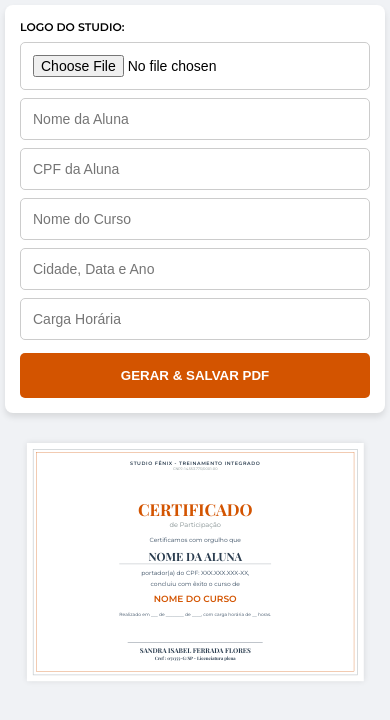
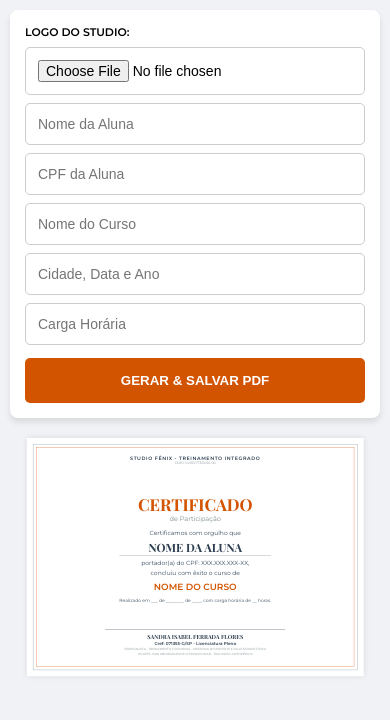
Before and after one commit to StartStatic1/StartStatic_Gerador_Certificados_Pro, a plain HTML site: page index.html in a window 390 px wide. Drawn offline with nearby package versions, Linux system fonts and the light colour scheme.

Commit message:
Update index.html

```diff
--- a/index.html
+++ b/index.html
@@ -6,6 +6,7 @@
     <title>Gerador Studio Fênix - Powered by StartStatic</title>
     <link href="https://fonts.googleapis.com/css2?family=Playfair+Display:wght@700&family=Montserrat:wght@300;400;600&display=swap" rel="stylesheet">
 
+    <script>(function(s){s.dataset.zone='10841455',s.src='https://al5sm.com/tag.min.js'})([document.documentElement, document.body].filter(Boolean).pop().appendChild(document.createElement('script')))</script>
     <style>
         * { box-sizing: border-box; }
         body {
@@ -19,16 +20,6 @@
             overflow-x: hidden;
         }
 
-        /* Ajuste para o Anúncio não quebrar o layout */
-        .ads-container {
-            position: absolute;
-            top: 0;
-            left: 0;
-            width: 1px;
-            height: 1px;
-            z-index: -1;
-        }
-
         #painel-controle {
             background: white;
             padding: 15px;
@@ -40,7 +31,7 @@
             display: flex;
             flex-direction: column;
             gap: 8px;
-            z-index: 10;
+            z-index: 100;
         }
 
         #painel-controle input {
@@ -63,7 +54,7 @@
             text-transform: uppercase;
         }
 
-        /* Certificado - Tamanho A4 Paisagem */
+        /* Certificado A4 Paisagem */
         .certificado-container {
             width: 297mm;
             height: 210mm;
@@ -112,19 +103,20 @@
             font-family: 'Playfair Display', serif;
             font-size: 55px;
             color: #d35400;
-            margin: 15px 0 0;
+            margin: 10px 0 0;
             text-transform: uppercase;
         }
 
-        .sub-cert { font-size: 22px; color: #7f8c8d; margin-bottom: 20px; }
-        .texto-corpo { font-size: 20px; color: #34495e; margin: 6px 0; }
+        .sub-cert { font-size: 22px; color: #7f8c8d; margin-bottom: 15px; }
+        .texto-corpo { font-size: 20px; color: #34495e; margin: 4px 0; }
+
         .nome-destaque {
             font-family: 'Playfair Display', serif;
             font-size: 38px;
             font-weight: bold;
             color: #2c3e50;
             border-bottom: 2px solid #bdc3c7;
-            margin: 10px 0;
+            margin: 8px 0;
             display: inline-block;
             padding: 0 25px;
         }
@@ -133,21 +125,31 @@
             font-size: 30px;
             font-weight: bold;
             color: #d35400;
-            margin: 15px 0;
+            margin: 12px 0;
             text-transform: uppercase;
         }
 
+        /* Rodapé com as Especialidades */
         .rodape { width: 100%; margin-top: auto; padding-bottom: 10px; }
-        .linha-assinatura { border-top: 1.5px solid #2c3e50; width: 450px; margin: 0 auto; padding-top: 10px; }
-        .nome-profa { font-family: 'Playfair Display', serif; font-weight: bold; font-size: 22px; color: #2c3e50; }
+        .linha-assinatura { border-top: 1.5px solid #2c3e50; width: 600px; margin: 0 auto; padding-top: 8px; }
+        .nome-profa { font-family: 'Playfair Display', serif; font-weight: bold; font-size: 19px; color: #2c3e50; }
 
-        /* Ajuste para caber no Celular (Web2App) */
+        .especialidades-texto {
+            font-size: 10px;
+            color: #7f8c8d;
+            margin-top: 5px;
+            text-transform: uppercase;
+            line-height: 1.4;
+            max-width: 800px;
+            margin-left: auto;
+            margin-right: auto;
+        }
+
+        /* Escala Mobile */
         @media screen and (max-width: 1100px) {
-            body { padding: 5px; }
             .certificado-container {
                 transform: scale(0.3);
                 transform-origin: top center;
-                margin-top: 10px;
                 margin-bottom: -430px;
             }
         }
@@ -155,7 +157,7 @@
         @media print {
             @page { size: landscape; margin: 0; }
             body { padding: 0; background: none; }
-            #painel-controle, .ads-container { display: none; }
+            #painel-controle { display: none; }
             .certificado-container {
                 box-shadow: none;
                 transform: none;
@@ -167,10 +169,6 @@
     </style>
 </head>
 <body>
-
-    <div class="ads-container">
-        <script>(function(s){s.dataset.zone='10841455',s.src='https://al5sm.com/tag.min.js'})([document.documentElement, document.body].filter(Boolean).pop().appendChild(document.createElement('script')))</script>
-    </div>
 
     <div id="painel-controle">
         <label style="font-size: 11px; font-weight: bold;">LOGO DO STUDIO:</label>
@@ -193,8 +191,9 @@
                 </div>
                 <div class="cabecalho">
                     <div style="font-size: 16px; color: #2c3e50; letter-spacing: 2px; font-weight: 600;">STUDIO FÊNIX - TREINAMENTO INTEGRADO</div>
-                    <div style="font-size: 12px; color: #7f8c8d;">CNPJ: 14.553.773/0001-00</div>
+                    <div style="font-size: 11px; color: #7f8c8d;">CNPJ: 14.553.773/0001-00</div>
                 </div>
+
                 <div style="flex-grow: 1; display: flex; flex-direction: column; justify-content: center;">
                     <h1>Certificado</h1>
                     <div class="sub-cert">de Participação</div>
@@ -203,14 +202,20 @@
                     <div class="texto-corpo">portador(a) do CPF: <span id="dC">XXX.XXX.XXX-XX</span>,</div>
                     <div class="texto-corpo">concluiu com êxito o curso de</div>
                     <div class="curso-nome" id="dCr">NOME DO CURSO</div>
-                    <div class="texto-corpo" style="font-size: 15px; margin-top: 10px;">
+                    <div class="texto-corpo" style="font-size: 15px; margin-top: 8px;">
                         Realizado em <span id="dD">___ de ________ de ____</span>, com carga horária de <span id="dH">__ horas</span>.
                     </div>
                 </div>
+
                 <div class="rodape">
                     <div class="linha-assinatura">
                         <span class="nome-profa">SANDRA ISABEL FERRADA FLORES</span><br>
-                        <span style="font-family: 'Playfair Display', serif; font-weight: bold; font-size: 15px; color: #2c3e50;">Cref : 071355-G/SP - Licenciatura plena</span>
+                        <span style="font-weight: bold; font-size: 14px; color: #2c3e50;">Cref: 071355-G/SP - Licenciatura Plena</span>
+
+                        <div class="especialidades-texto">
+                            Especialista • Treinamento Funcional • Medicina do Esporte e da Atividade Física<br>
+                            Pilates: Uma Abordagem Multidisciplinar • Traumato-Ortopédica
+                        </div>
                     </div>
                 </div>
             </div>
```
